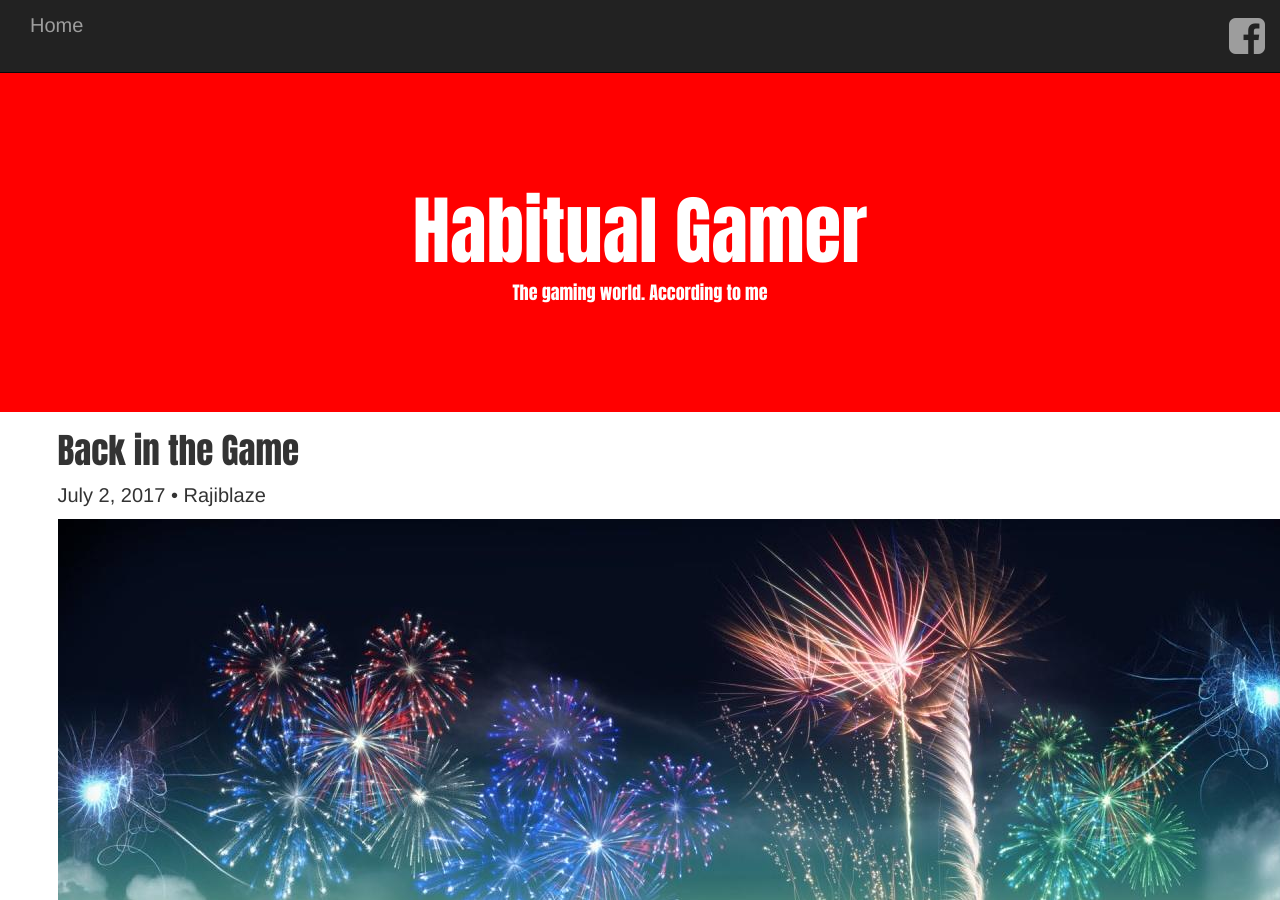
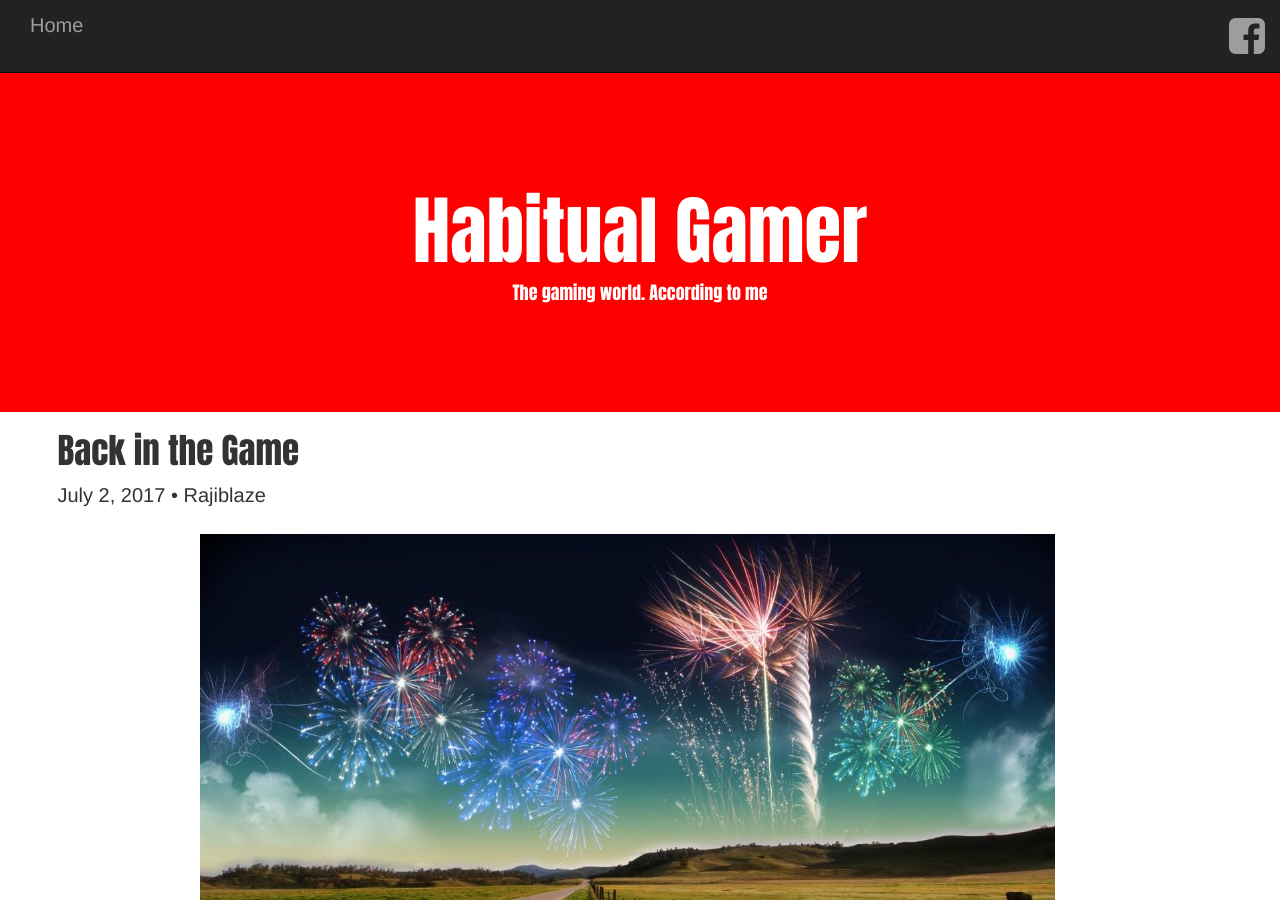
Before and after one commit to habitualgamer/habitualgamer.github.io, a Jekyll site: the page built from _posts/2017-07-02-New-Blog-Entry.html, in a window 1280 px wide and 900 px high. Built offline with Jekyll 4.4.1, drawn with Linux system fonts in a browser that asks for light colours; nearby versions of some CDN libraries.

Commit message:
Update 2017-07-02-New-Blog-Entry.html

```diff
--- a/_posts/2017-07-02-New-Blog-Entry.html
+++ b/_posts/2017-07-02-New-Blog-Entry.html
@@ -5,7 +5,7 @@ excerpt_separator: <!--more-->
 
 ---
 
-<img src ="/assets/images/celebrate.jpg" >
+<img class="image" src ="/assets/images/celebrate.jpg" >
 
 
 <p> Well it's great to be back. This time on my own terms!<!--more--> After crossing some rough hurdles, I decided it was the time to come back to the blogging world. I originally had a site <a href ="https://ahabitualgamer.blogspot.com/">here</a>, but I wanted a fresh modern style. In came <a href="https://jten11.wixsite.com/habitualgamer">this site.</a>
```
